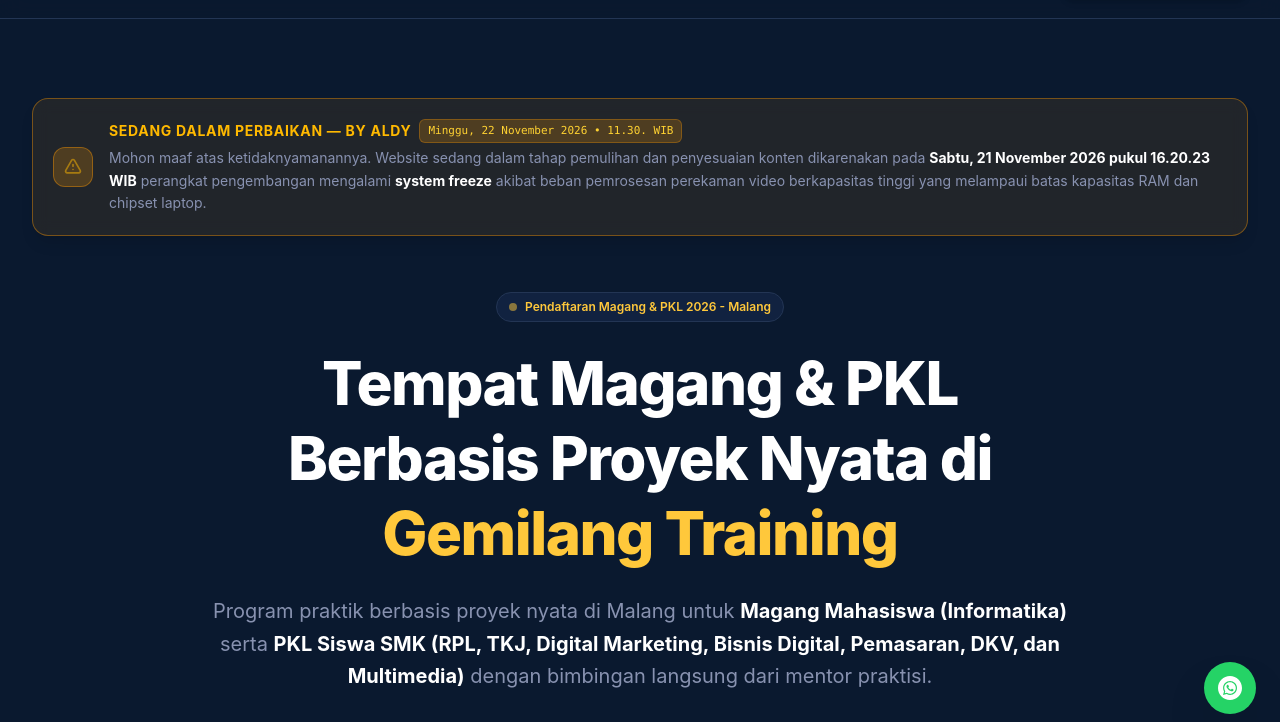
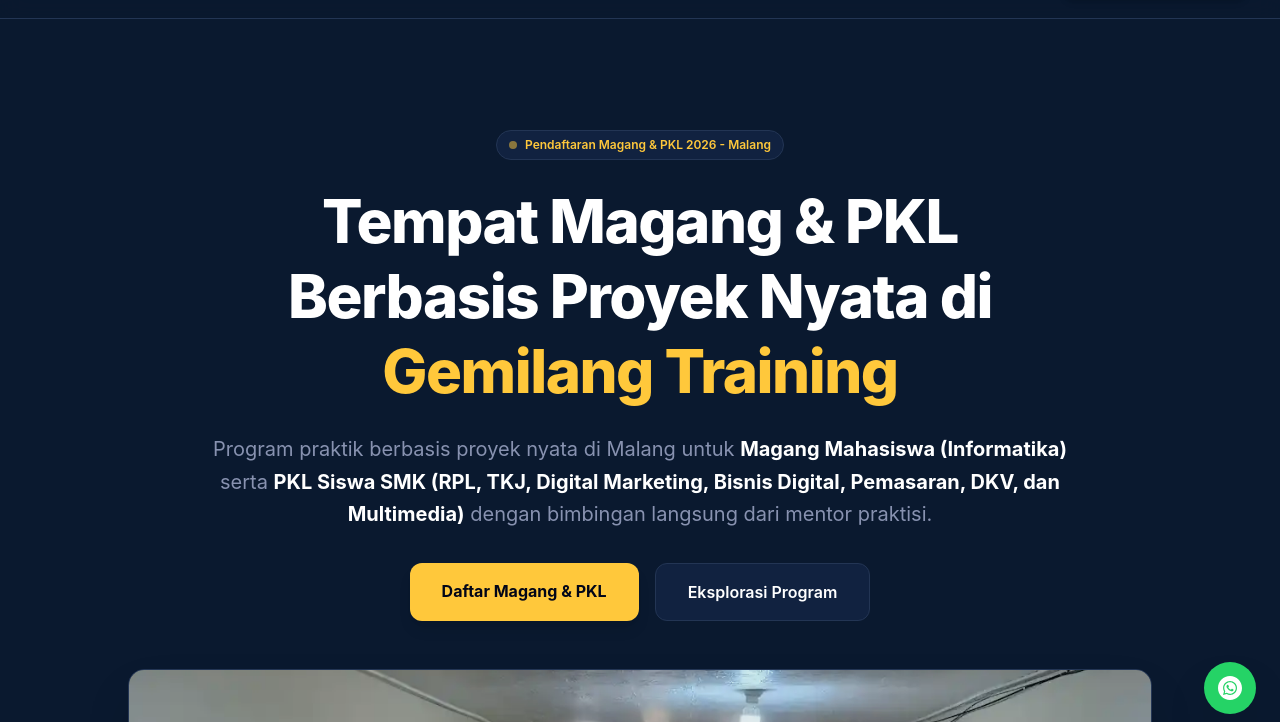
Before and after one commit to aldyrionaldigmacademy/gemilangtraining, an Astro site: page / in a window 1280 px wide. Shown: the part 62-784 px from the top of the page. Built offline with nearby package versions, Linux system fonts and the light colour scheme; Astro itself is replaced by a stand-in of ours.

Commit message:
updateeee

```diff
--- a/src/pages/index.astro
+++ b/src/pages/index.astro
@@ -8,30 +8,8 @@ import Footer from '../components/Footer.astro';
 <BaseLayout title="Tempat Magang & PKL Mahasiswa & SMK di Malang - Gemilang Training" isHome={true}>
   <Navbar slot="header" />
 
-  <!-- BANNER PEMBERITAHUAN PERBAIKAN SISTEM -->
-  <div class="pt-24 px-4 sm:px-6 lg:px-8 max-w-7xl mx-auto">
-    <div class="bg-amber-500/10 border border-amber-500/40 rounded-2xl p-4 sm:p-5 flex flex-col sm:flex-row items-start sm:items-center gap-4 shadow-lg backdrop-blur-sm">
-      <div class="w-10 h-10 rounded-xl bg-amber-500/20 border border-amber-500/40 flex items-center justify-center text-amber-400 shrink-0">
-        <svg class="w-5 h-5 animate-pulse" fill="none" stroke="currentColor" viewBox="0 0 24 24">
-          <path stroke-linecap="round" stroke-linejoin="round" stroke-width="2" d="M12 9v2m0 4h.01m-6.938 4h13.856c1.54 0 2.502-1.667 1.732-3L13.732 4c-.77-1.333-2.694-1.333-3.464 0L3.34 16c-.77 1.333.192 3 1.732 3z"></path>
-        </svg>
-      </div>
-      <div class="flex-1 text-xs sm:text-sm leading-relaxed">
-        <div class="flex flex-wrap items-center gap-2 mb-1">
-          <span class="font-bold text-amber-400 uppercase tracking-wider">Sedang Dalam Perbaikan — by Aldy</span>
-          <span class="text-[11px] font-mono bg-amber-500/20 text-amber-300 px-2 py-0.5 rounded-md border border-amber-500/30">
-            Minggu, 22 November 2026 • 11.30. WIB
-          </span>
-        </div>
-        <p class="text-tc-muted">
-          Mohon maaf atas ketidaknyamanannya. Website sedang dalam tahap pemulihan dan penyesuaian konten dikarenakan pada <strong class="text-white">Sabtu, 21 November 2026 pukul 16.20.23 WIB</strong> perangkat pengembangan mengalami <strong class="text-white">system freeze</strong> akibat beban pemrosesan perekaman video berkapasitas tinggi yang melampaui batas kapasitas RAM dan chipset laptop.
-        </p>
-      </div>
-    </div>
-  </div>
-
   <!-- 1. HERO SECTION -->
-  <section class="pt-10 pb-16 md:pt-14 md:pb-24 max-w-7xl mx-auto px-4 sm:px-6 lg:px-8">
+  <section class="pt-24 pb-16 md:pt-32 md:pb-24 max-w-7xl mx-auto px-4 sm:px-6 lg:px-8">
     <div class="text-center max-w-4xl mx-auto">
       <div class="inline-flex items-center gap-2 px-3 py-1.5 rounded-full bg-tc-card border border-tc-border text-tc-accent text-xs font-semibold mb-6">
         <span class="w-2 h-2 rounded-full bg-tc-accent animate-pulse"></span>
@@ -42,7 +20,7 @@ import Footer from '../components/Footer.astro';
         Tempat Magang & PKL Berbasis Proyek Nyata di <span class="text-tc-accent">Gemilang Training</span>
       </h1>
 
-      <p class="text-base md:text-xl text-tc-muted leading-relaxed mb-8">
+<p class="text-base md:text-xl text-tc-muted leading-relaxed mb-8">
         Program praktik berbasis proyek nyata di Malang untuk <strong class="text-white">Magang Mahasiswa (Informatika)</strong> serta <strong class="text-white">PKL Siswa SMK (RPL, TKJ, Digital Marketing, Bisnis Digital, Pemasaran, DKV, dan Multimedia)</strong> dengan bimbingan langsung dari mentor praktisi.
       </p>
 
```
